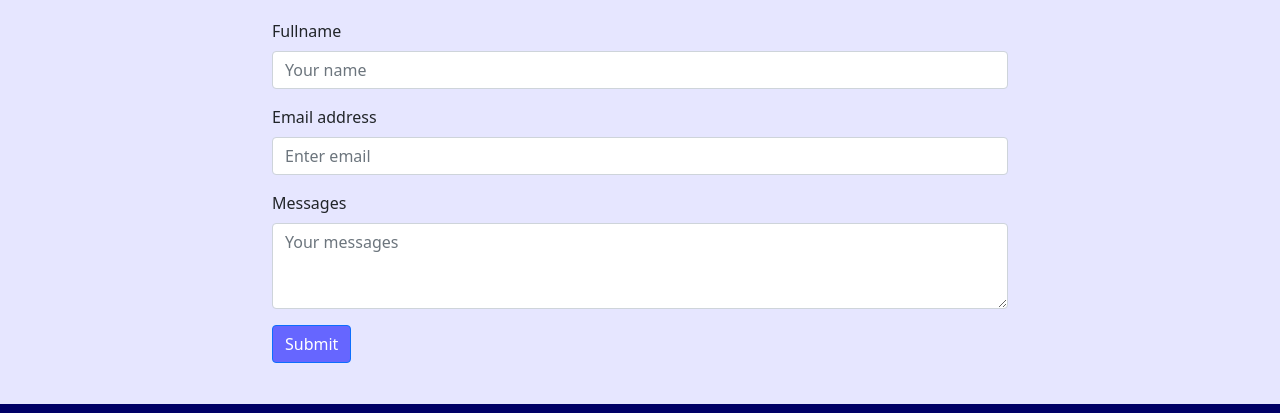
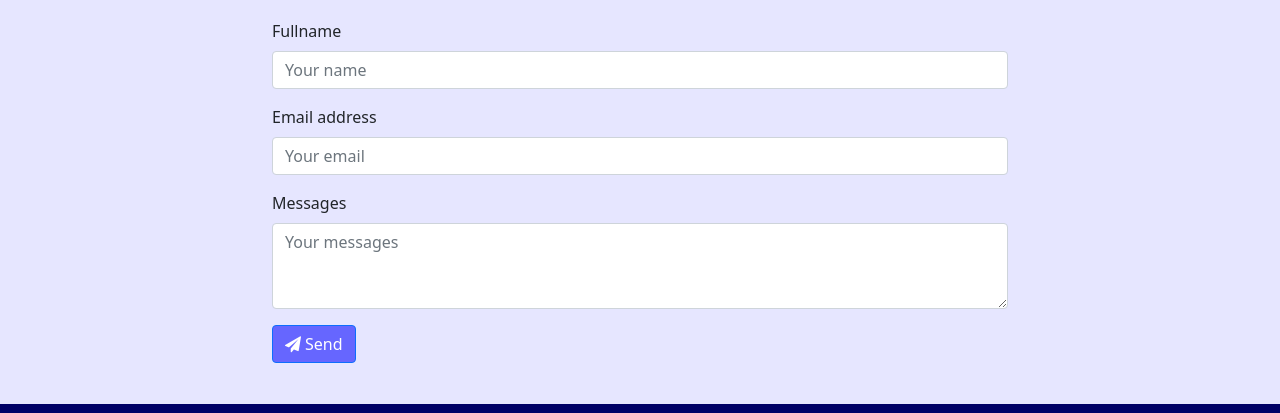
Before and after one commit to solehudin5699/portfolio, a React (Create React App) app: page / in a window 1280 px wide. Shown: the part 5100-5513 px from the top of the page. Built offline with nearby package versions, Linux system fonts and the light colour scheme.

Commit message:
update form

```diff
--- a/src/components/contact.js
+++ b/src/components/contact.js
@@ -86,13 +86,6 @@ export default function Contact({ width, height }) {
                 ></button>
               </Alert>
               <Form onSubmit={onSubmit} name="myPorfolioMessage">
-                {/* <Form.FloatingLabel
-                  controlId="floatingInput"
-                  label="Email address"
-                  className="mb-3"
-                >
-                  <Form.Control type="email" placeholder="name@example.com" />
-                </Form.FloatingLabel> */}
                 <Form.Group className="mb-3" controlId="formBasicName">
                   <Form.Label>Fullname</Form.Label>
                   <Form.Control
@@ -109,7 +102,7 @@ export default function Contact({ width, height }) {
                   <Form.Label>Email address</Form.Label>
                   <Form.Control
                     type="email"
-                    placeholder="Enter email"
+                    placeholder="Your email"
                     required
                     name="email"
                     value={form.email}
@@ -139,14 +132,20 @@ export default function Contact({ width, height }) {
                   {isLoading ? (
                     <>
                       <span
-                        class="spinner-border spinner-border-sm btn-loading me-1"
+                        className="spinner-border spinner-border-sm btn-loading me-1"
                         role="status"
                         aria-hidden="true"
                       ></span>
                       Loading...
                     </>
                   ) : (
-                    'Submit'
+                    <>
+                      <span
+                        className="fa fa-paper-plane me-1"
+                        aria-hidden="true"
+                      ></span>
+                      Send
+                    </>
                   )}
                 </Button>
               </Form>
```
